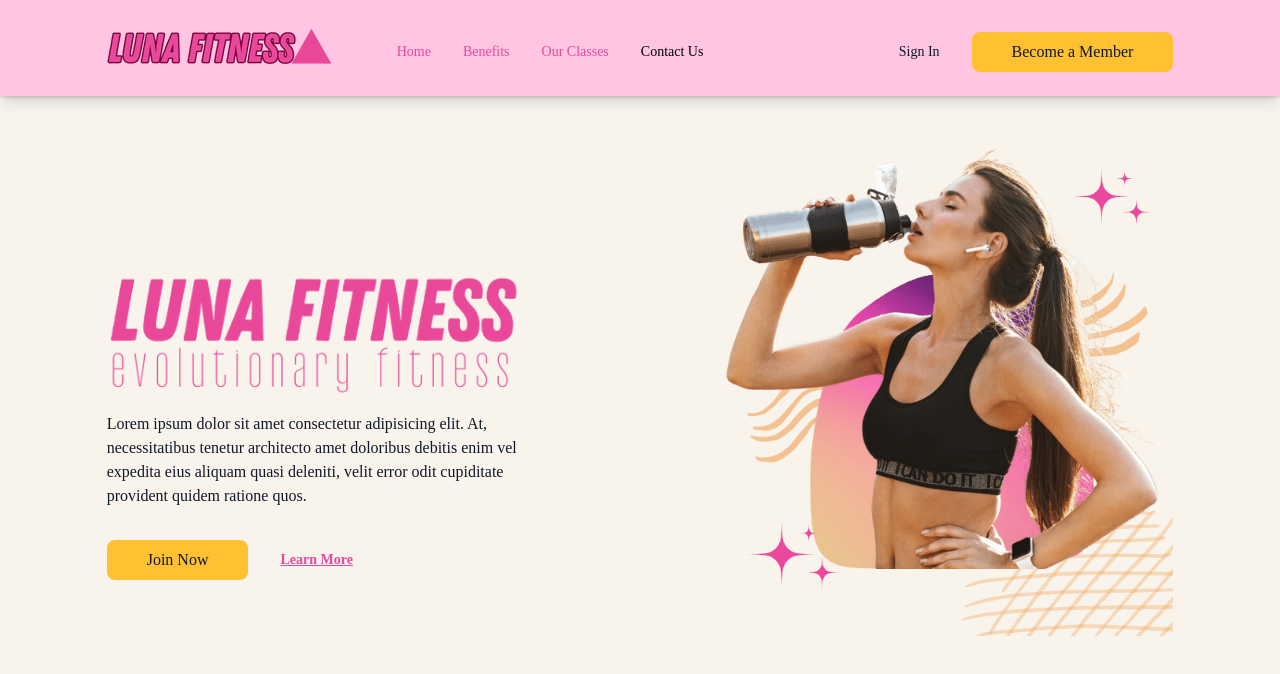
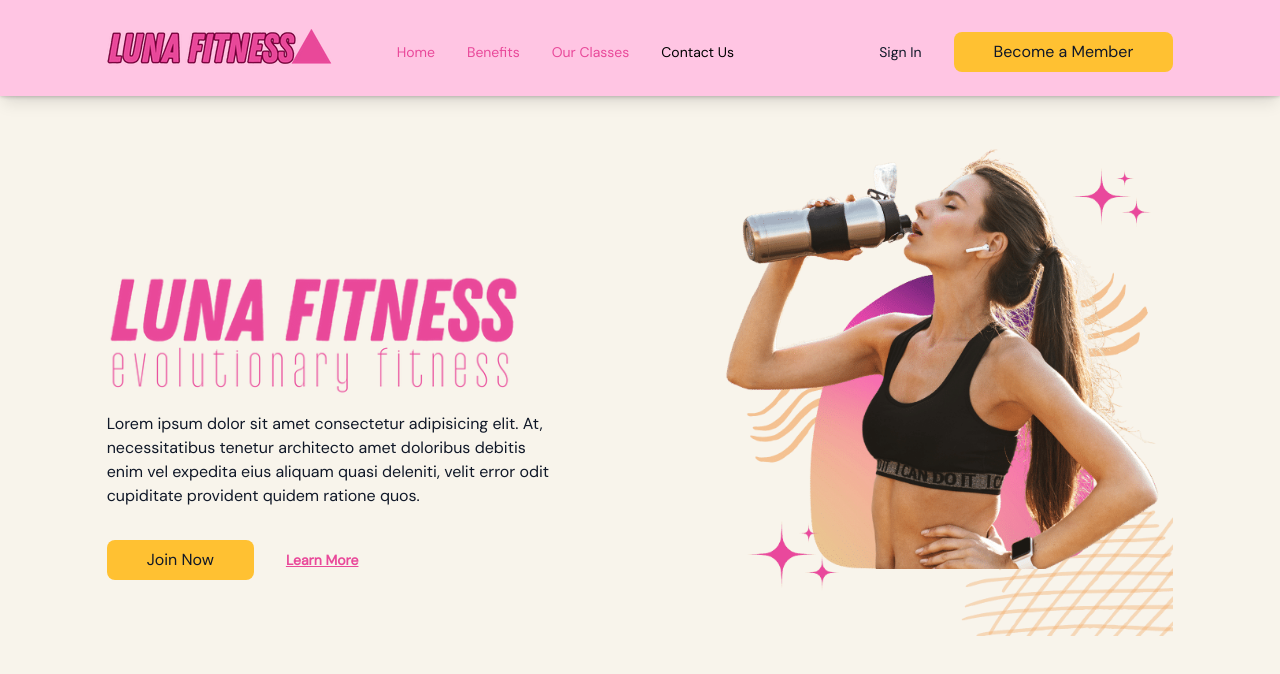
Before and after one commit to alicansadeler/fitness-app, a React (Vite) app: page / in a window 1280 px wide. Shown: the top 674 px of the page. Built offline with nearby package versions, Linux system fonts and the light colour scheme.

Commit message:
yazı tipi eklendi

```diff
--- a/src/index.css
+++ b/src/index.css
@@ -1,3 +1,4 @@
+@import url("https://fonts.googleapis.com/css2?family=DM+Sans:opsz@9..40&family=Montserrat:wght@700&display=swap");
 @import "tailwindcss";
 
 @theme {
```
